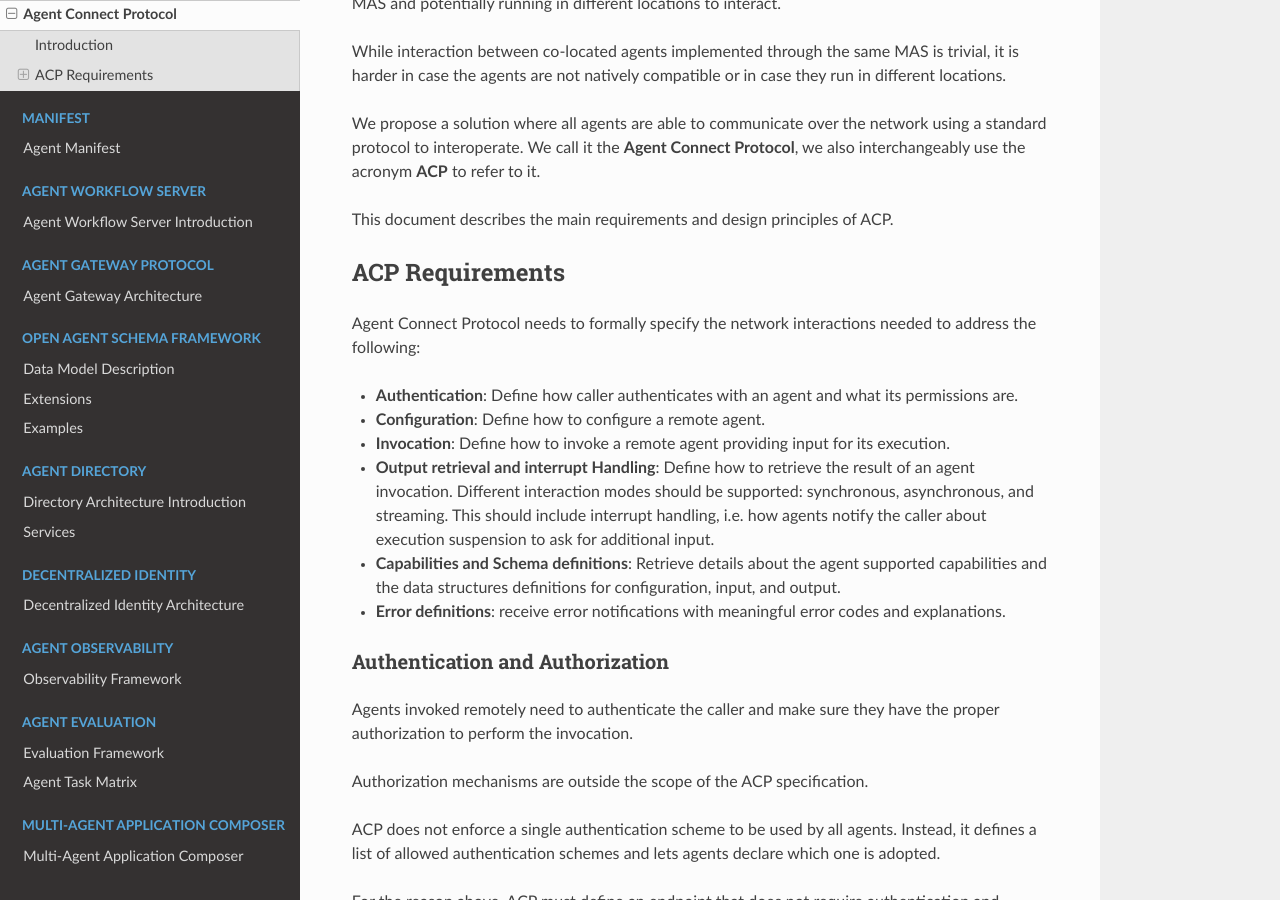
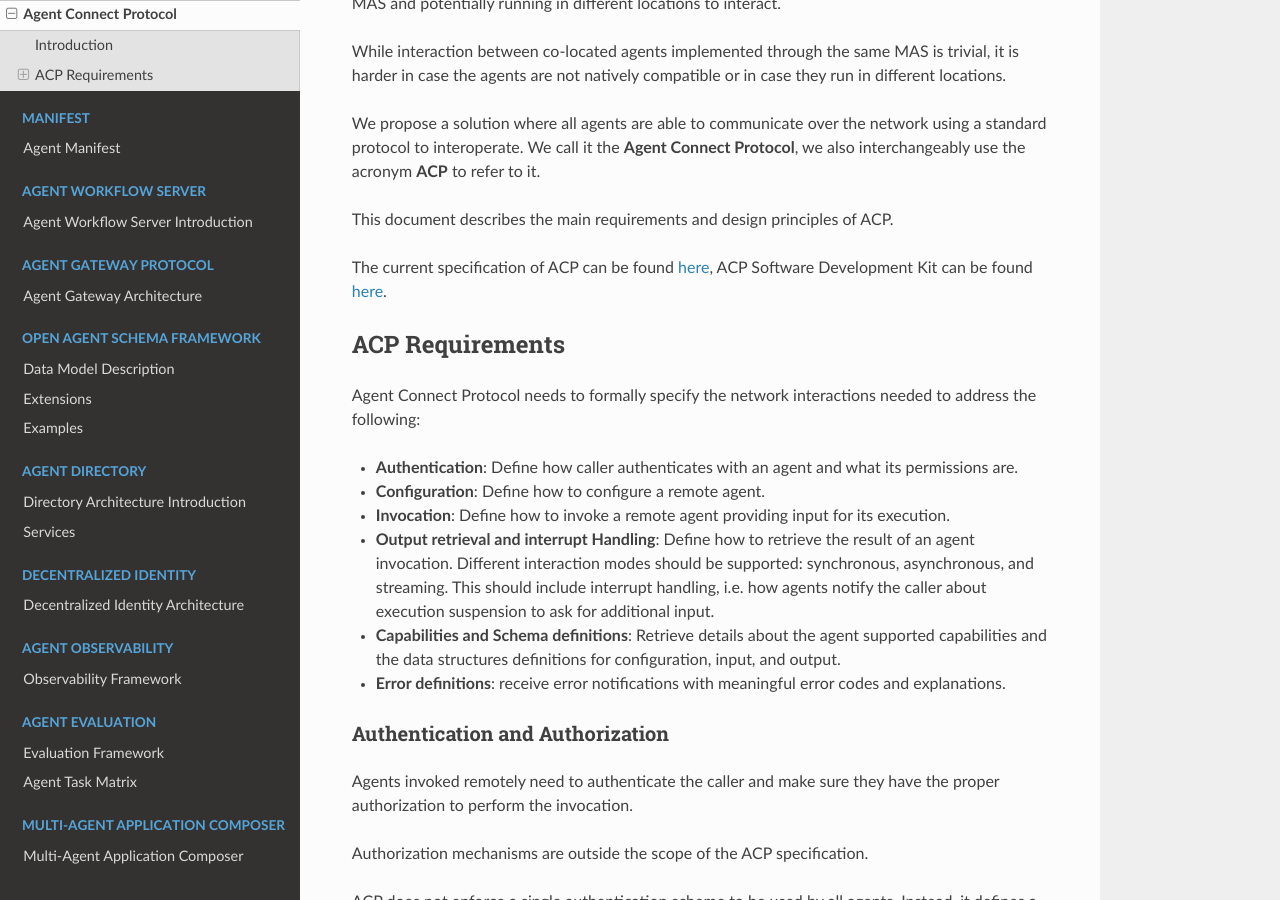
Before and after one commit to papimenon/docs, a Sphinx documentation site: the page built from docs/pages/connect.md, in a window 1280 px wide and 900 px high, scrolled down 368 px. Built offline with Sphinx 7.4.7 and the Read the Docs theme 3.1.0, drawn with Linux system fonts in a browser that asks for light colours; pages that are not in the unit, such as notebooks, are missing from menus.

Commit message:
docs: add link to acp-spec and acp-sdk (#8)

```diff
--- a/docs/pages/connect.md
+++ b/docs/pages/connect.md
@@ -13,6 +13,8 @@ While interaction between co-located agents implemented through the same MAS is
 We propose a solution where all agents are able to communicate over the network using a standard protocol to interoperate. We call it the **Agent Connect Protocol**, we also interchangeably use the acronym **ACP** to refer to it.
 
 This document describes the main requirements and design principles of ACP.
+
+The current specification of ACP can be found [here](https://agntcy.github.io/acp-spec), ACP Software Development Kit can be found [here](https://agntcy.github.io/acp-sdk).
 
 ## ACP Requirements
 
```
